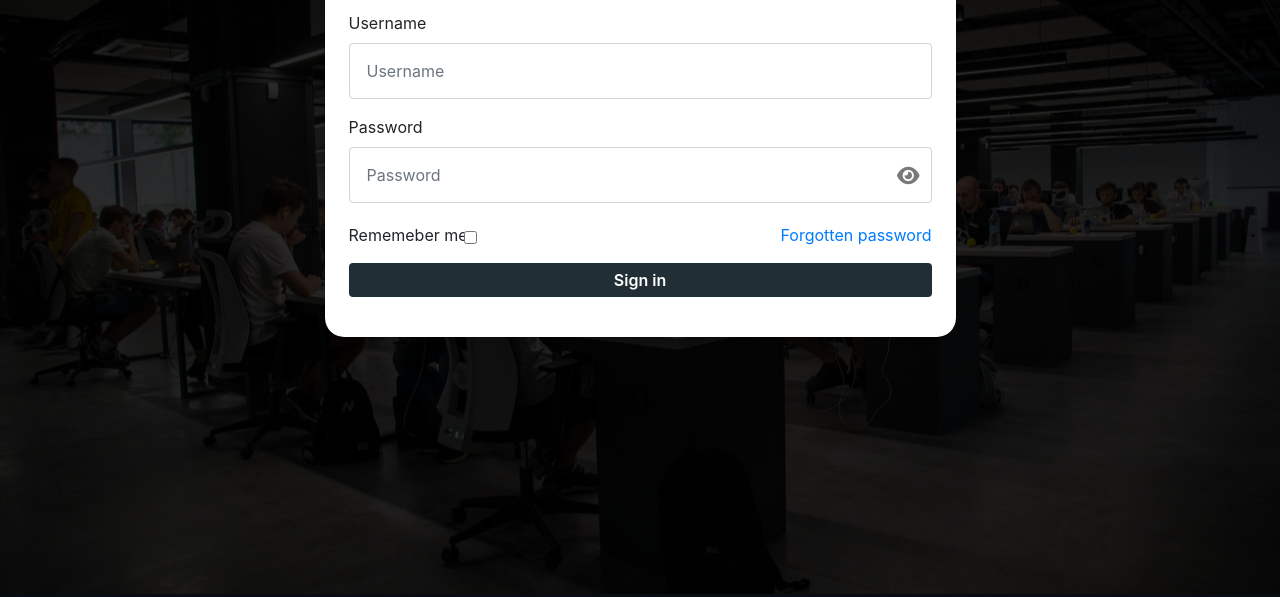
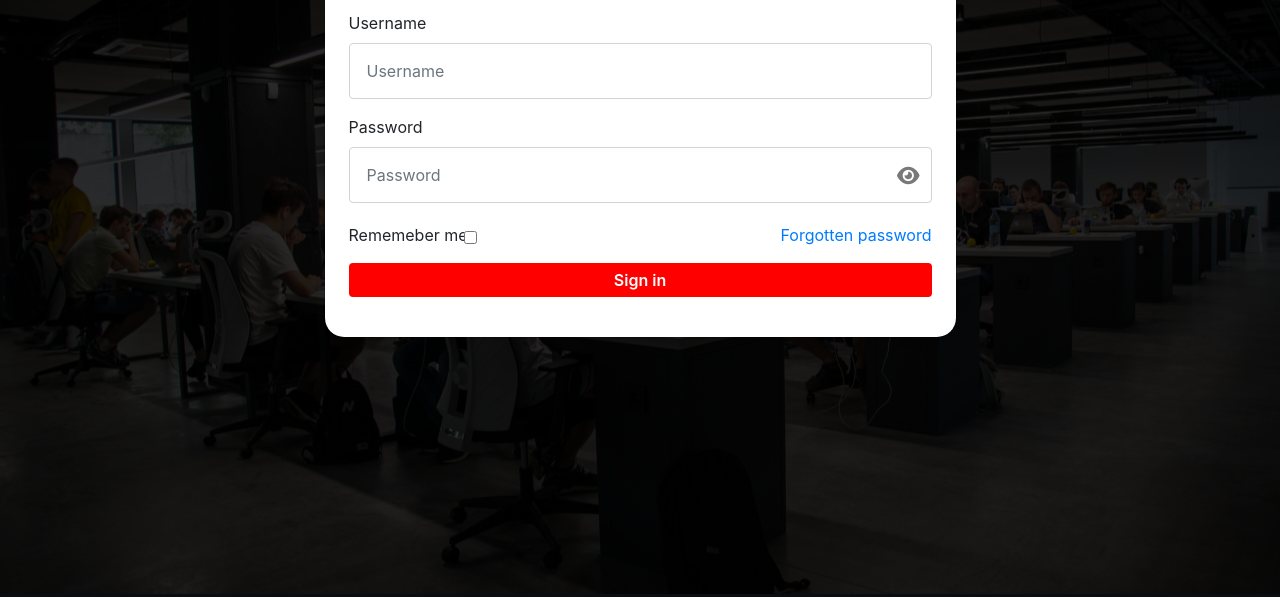
Before and after one commit to Md-Asikuzzaman/web-template, a plain HTML site: page index.html in a window 1280 px wide. Both pictures are taken after a click on the link "Login". Shown: the part 126-723 px from the top of the page. Drawn offline with Linux system fonts and the light colour scheme.

Commit message:
added color

```diff
--- a/assets/tfm/tfm-style.css
+++ b/assets/tfm/tfm-style.css
@@ -238,7 +238,7 @@ p .last-texts {
   display: flex;
   flex-direction: row;
   justify-content: center;
-  background: #222e35;
+  background: red;
   border-radius: 4px;
   width: 100%;
   color: #ffff;
```
